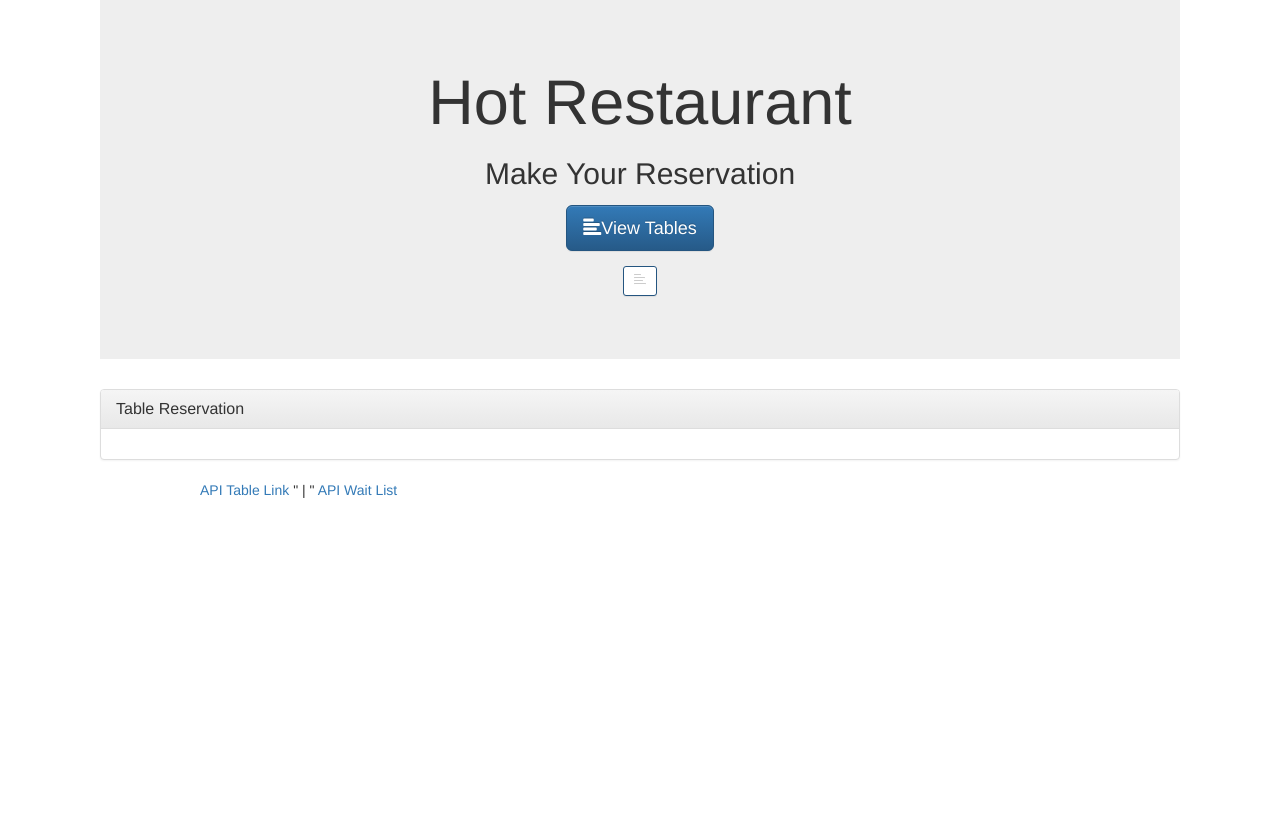
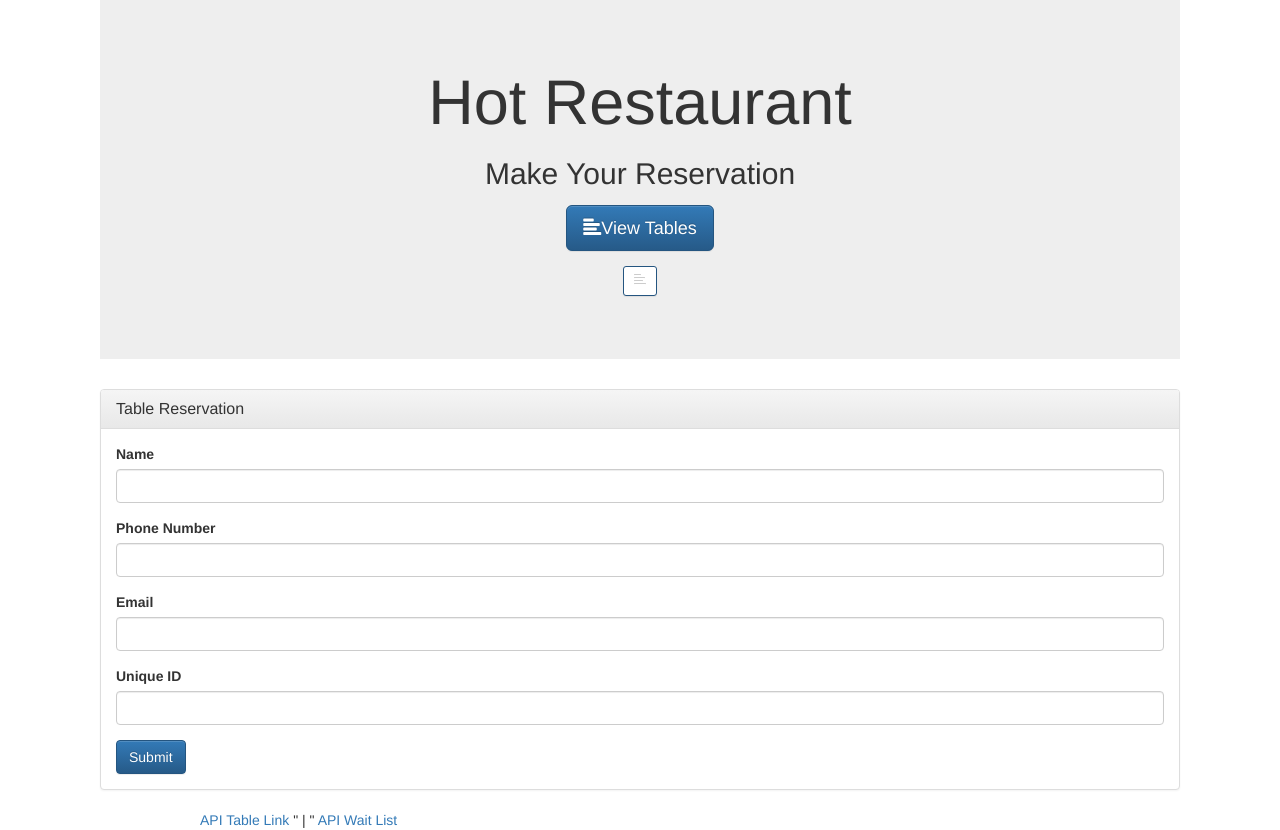
Before and after one commit to kjmbaldwin/express-reservation-app, a website: page reserve.html in a window 1280 px wide. Before the commit the page ends 800 px from the top, so only its background shows below. Drawn offline with nearby package versions, Linux system fonts and the light colour scheme.

Commit message:
added form

```diff
--- a/reserve.html
+++ b/reserve.html
@@ -31,6 +31,27 @@
     <h3 class="panel-title">Table Reservation</h3>
   </div>
   <div class="panel-body">
+    <div class="form-group">
+      <label for="">Name</label>
+      <input type="text" class="form-control" id="reserve_name">
+    </div>
+
+    <div class="form-group">
+      <label for="">Phone Number</label>
+      <input type="text" class="form-control" id="reserve_name">
+    </div>
+
+    <div class="form-group">
+      <label for="">Email</label>
+      <input type="text" class="form-control" id="reserve_name">
+    </div>
+
+    <div class="form-group">
+      <label for="">Unique ID</label>
+      <input type="text" class="form-control" id="reserve_name">
+    </div>
+
+    <button type="submit" class="btn btn-primary submit" class="submit-button">Submit</button>
 
   </div>
 </div>
```
